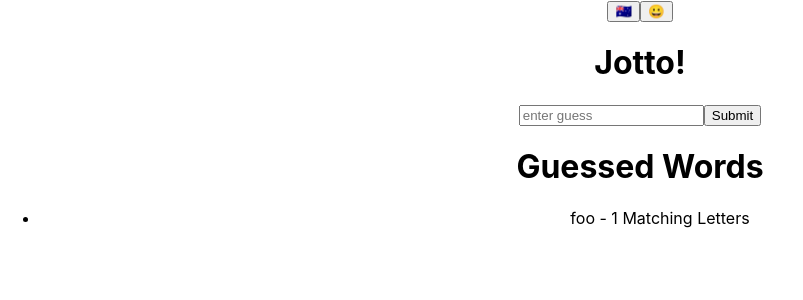
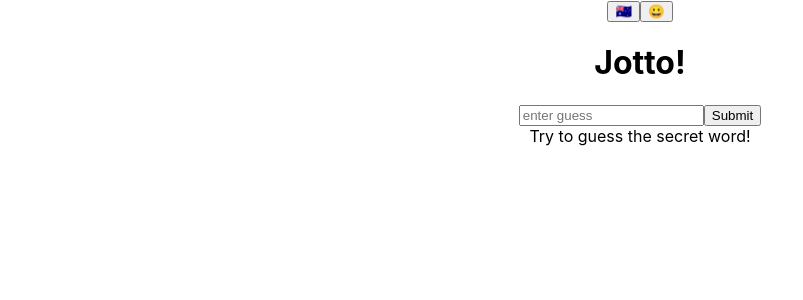
Before and after one commit to braydend/react-testing-udemy, a React (Create React App) app in the folder jotto/: page / in a window 1280 px wide. Shown: the top 300 px of the page, without its empty margins (0-803 px from the left). Built offline with nearby package versions, Linux system fonts and the light colour scheme.

Commit message:
Use useGuessedWords in <GuessedWords>

```diff
--- a/jotto/src/App.tsx
+++ b/jotto/src/App.tsx
@@ -7,6 +7,7 @@ import Input from './Input';
 import LanguageContext from './contexts/LanguageContext';
 import LanguagePicker from './LanguagePicker';
 import SuccessContext from './contexts/SuccessContext';
+import GuessedWordsContext from './contexts/GuessedWordsContext';
 
 type StateType = {
   secretWord: string | null,
@@ -62,7 +63,9 @@ function App() {
                 <Input secretWord={secretWord} />
                 <Congrats />
               </SuccessContext.SuccessProvider>
-              <GuessedWords guessedWords={[{word: 'foo', letterMatchCount: 1}]} />
+              <GuessedWordsContext.GuessedWordsProvider>
+                <GuessedWords />
+              </GuessedWordsContext.GuessedWordsProvider>
             </div>
           ) : (
             <div id="spinner">
--- a/jotto/src/GuessedWords.tsx
+++ b/jotto/src/GuessedWords.tsx
@@ -1,6 +1,7 @@
 import React from 'react';
 import LanguageContext from './contexts/LanguageContext';
 import stringUtils from './helpers/strings';
+import GuessedWordsContext from './contexts/GuessedWordsContext';
 
 const { getStringByLanguage } = stringUtils;
 
@@ -9,12 +10,9 @@ export type GuessedWord = {
     letterMatchCount: number;
 };
 
-export type Props = {
-    guessedWords: GuessedWord[];
-};
-
-const GuessedWords: React.FC<Props> = ({ guessedWords }) => {
-    // using React.useContext so it can be mocked
+const GuessedWords: React.FC = () => {
+    // using GuessedWordsContext.useGuessedWords so it can be mocked
+    const [guessedWords] = GuessedWordsContext.useGuessedWords();
     const language = React.useContext(LanguageContext);
     const hasGuessed = guessedWords.length > 0;
 
@@ -24,7 +22,7 @@ const GuessedWords: React.FC<Props> = ({ guessedWords }) => {
                 <>
                     <h1 id="guessed-words-header">{getStringByLanguage(language, 'guessColumnHeader')}</h1>
                     <ul id="guessed-words">
-                        {guessedWords.map(({ word, letterMatchCount }) => <li key={word} className="guessed-word">{word} - {letterMatchCount} {getStringByLanguage(language, 'matchingLettersColumnHeader')}</li>)}
+                        {(guessedWords as GuessedWord[]).map(({ word, letterMatchCount }) => <li key={word} className="guessed-word">{word} - {letterMatchCount} {getStringByLanguage(language, 'matchingLettersColumnHeader')}</li>)}
                     </ul>
                 </>
             )}
--- a/jotto/src/contexts/GuessedWordsContext.tsx
+++ b/jotto/src/contexts/GuessedWordsContext.tsx
@@ -1,6 +1,7 @@
 import React, { Dispatch, SetStateAction, useContext, useState, createContext } from 'react';
+import { GuessedWord } from '../GuessedWords';
 
-const guessedWordsContext = createContext<(string[] | Dispatch<SetStateAction<string[]>>)[] | undefined>(undefined);
+const guessedWordsContext = createContext<(GuessedWord[] | Dispatch<SetStateAction<GuessedWord[]>>)[] | undefined>(undefined);
 
 const useGuessedWords = () => {
     const context = useContext(guessedWordsContext);
@@ -13,7 +14,7 @@ const useGuessedWords = () => {
 };
 
 const GuessedWordsProvider: React.FC = ({ children }) => {
-    const [guessedWords, setGuessedWords] = useState<string[]>([]);
+    const [guessedWords, setGuessedWords] = useState<GuessedWord[]>([]);
 
     return (
         <guessedWordsContext.Provider value={[guessedWords, setGuessedWords]}>
```
Also changed, not shown: 1 other file (tests, documents, lock files or other folders).
